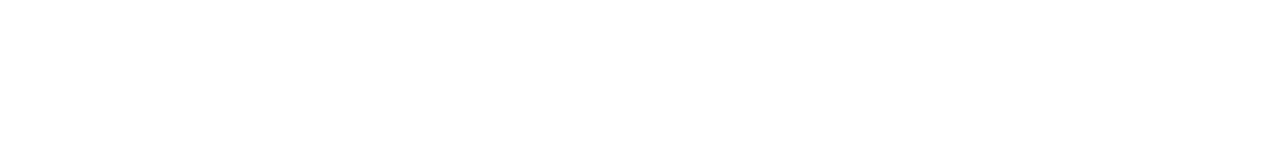
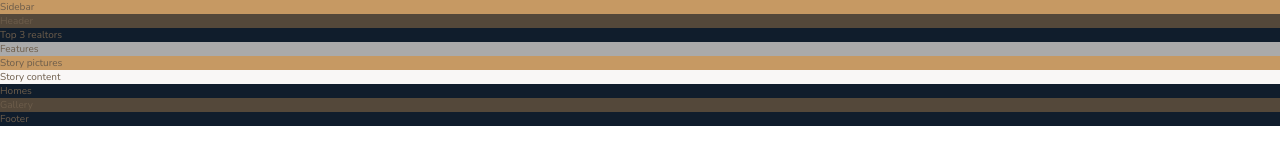
Before and after one commit to andrucz/css-grid-layout, a website: page index.html in a window 1280 px wide. Drawn offline with nearby package versions, Linux system fonts and the light colour scheme; files that its build step writes are made by us from their sources.

Commit message:
main sections

```diff
--- a/index.html
+++ b/index.html
@@ -14,7 +14,41 @@
 </head>
 
 <body class="container">
+  <div class="sidebar">
+    Sidebar
+  </div>
 
+  <header class="header">
+    Header
+  </header>
+
+  <div class="realtors">
+    Top 3 realtors
+  </div>
+
+  <section class="features">
+    Features
+  </section>
+
+  <div class="story__pictures">
+    Story pictures
+  </div>
+
+  <div class="story__content">
+    Story content
+  </div>
+
+  <section class="homes">
+    Homes
+  </section>
+
+  <section class="gallery">
+    Gallery
+  </section>
+
+  <footer class="footer">
+    Footer
+  </footer>
 </body>
 
 </html>
--- a/sass/_features.scss
+++ b/sass/_features.scss
@@ -0,0 +1,3 @@
+.features {
+  background-color: $color-grey-light-2;
+}
--- a/sass/_footer.scss
+++ b/sass/_footer.scss
@@ -0,0 +1,3 @@
+.footer {
+  background-color: $color-secondary;
+}
--- a/sass/_gallery.scss
+++ b/sass/_gallery.scss
@@ -0,0 +1,3 @@
+.gallery {
+  background-color: $color-grey-dark-1;
+}
--- a/sass/_header.scss
+++ b/sass/_header.scss
@@ -0,0 +1,3 @@
+.header {
+  background-color: $color-grey-dark-1;
+}
--- a/sass/_homes.scss
+++ b/sass/_homes.scss
@@ -0,0 +1,3 @@
+.homes {
+  background-color: $color-secondary;
+}
--- a/sass/_realtors.scss
+++ b/sass/_realtors.scss
@@ -0,0 +1,3 @@
+.realtors {
+  background-color: $color-secondary;
+}
--- a/sass/_sidebar.scss
+++ b/sass/_sidebar.scss
@@ -0,0 +1,3 @@
+.sidebar {
+  background-color: $color-primary;
+}
--- a/sass/_story.scss
+++ b/sass/_story.scss
@@ -0,0 +1,9 @@
+.story {
+  &__pictures {
+    background-color: $color-primary;
+  }
+
+  &__content {
+    background-color: $color-grey-light-1;
+  }
+}
```
